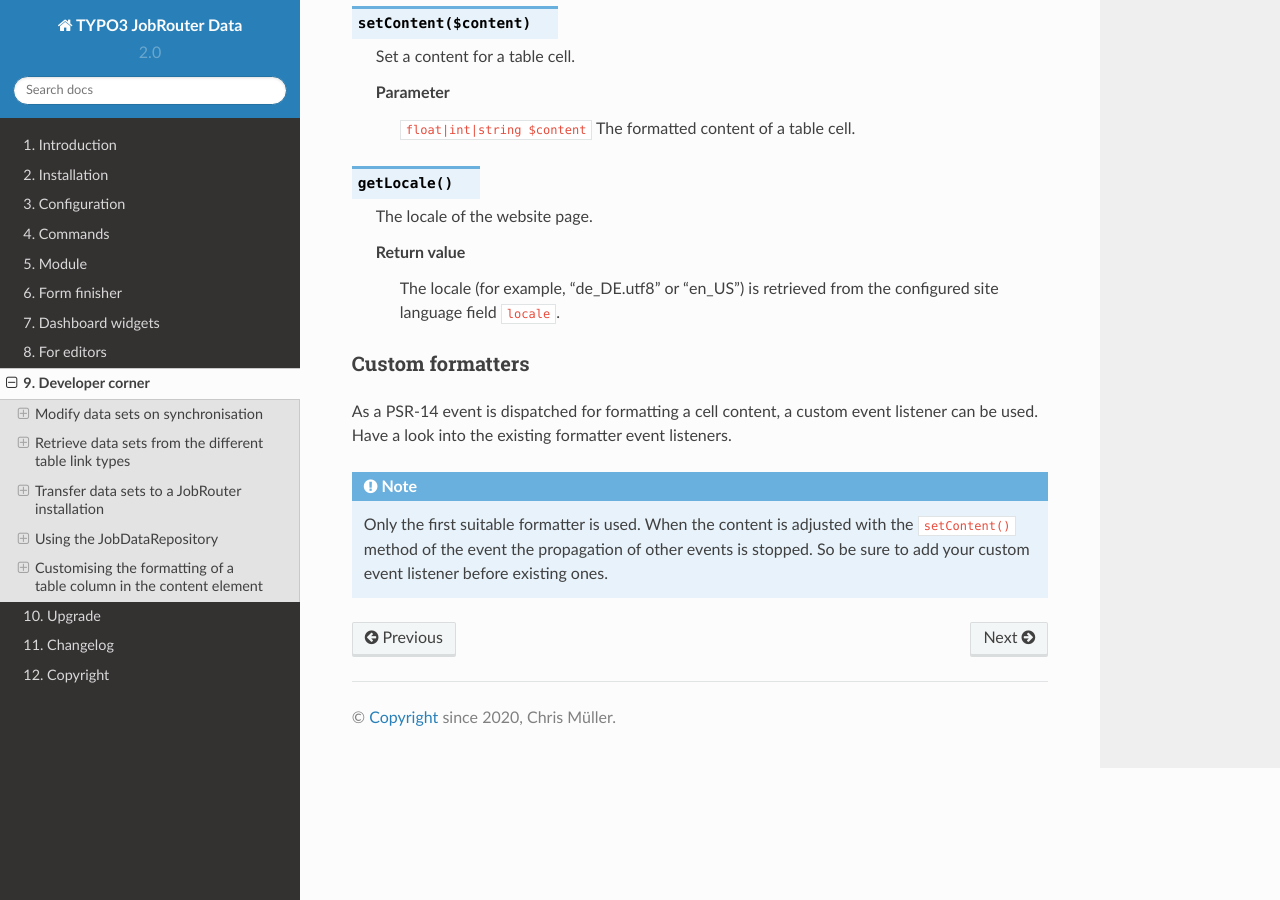
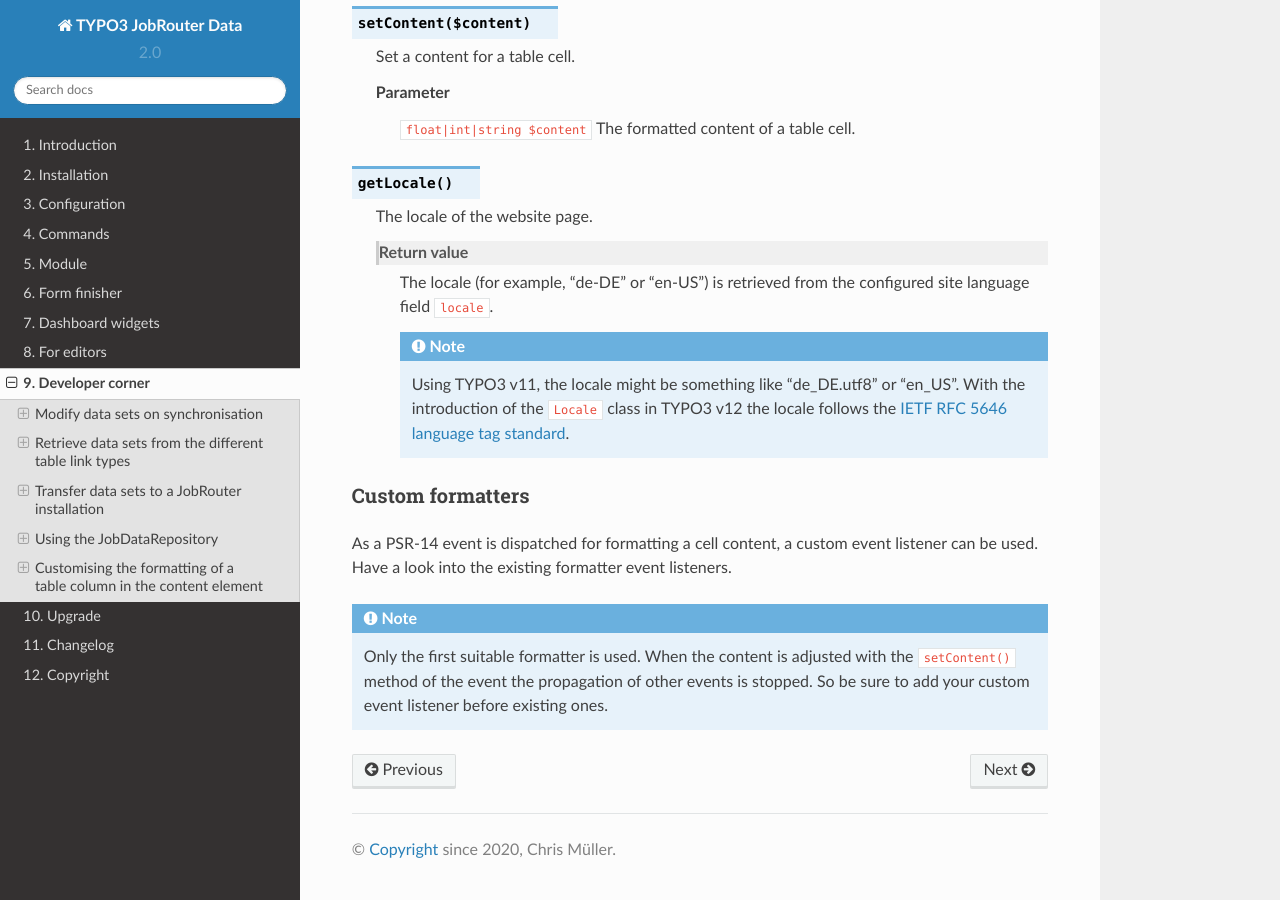
Before and after one commit to jobrouter/typo3-data, a Sphinx documentation site: the page built from Documentation/developer.rst, in a window 1280 px wide and 900 px high, scrolled down 8414 px. Built offline with Sphinx 7.4.7 and the Read the Docs theme 2.0.0, drawn with Linux system fonts in a browser that asks for light colours.

Commit message:
[BUGFIX] Consider Locale class introduced with TYPO3 v12.2

```diff
--- a/Documentation/developer.rst
+++ b/Documentation/developer.rst
@@ -472,9 +472,15 @@
    The locale of the website page.
 
    Return value
-      The locale (for example, "de_DE.utf8" or "en_US") is retrieved from the
+      The locale (for example, "de-DE" or "en-US") is retrieved from the
       configured site language field `locale`.
 
+      .. note::
+         Using TYPO3 v11, the locale might be something like "de_DE.utf8" or
+         "en_US". With the introduction of the :php:`Locale` class in TYPO3 v12
+         the locale follows the `IETF RFC 5646 language tag standard`_.
+
+.. _IETF RFC 5646 language tag standard: https://www.rfc-editor.org/rfc/rfc5646.html
 
 Custom formatters
 -----------------
```
Also changed, not shown: CHANGELOG.md (+1 -0 lines), Documentation/changelog.rst (+7 -0 lines), Documentation/upgrade.rst (+7 -0 lines), 2 other files.
